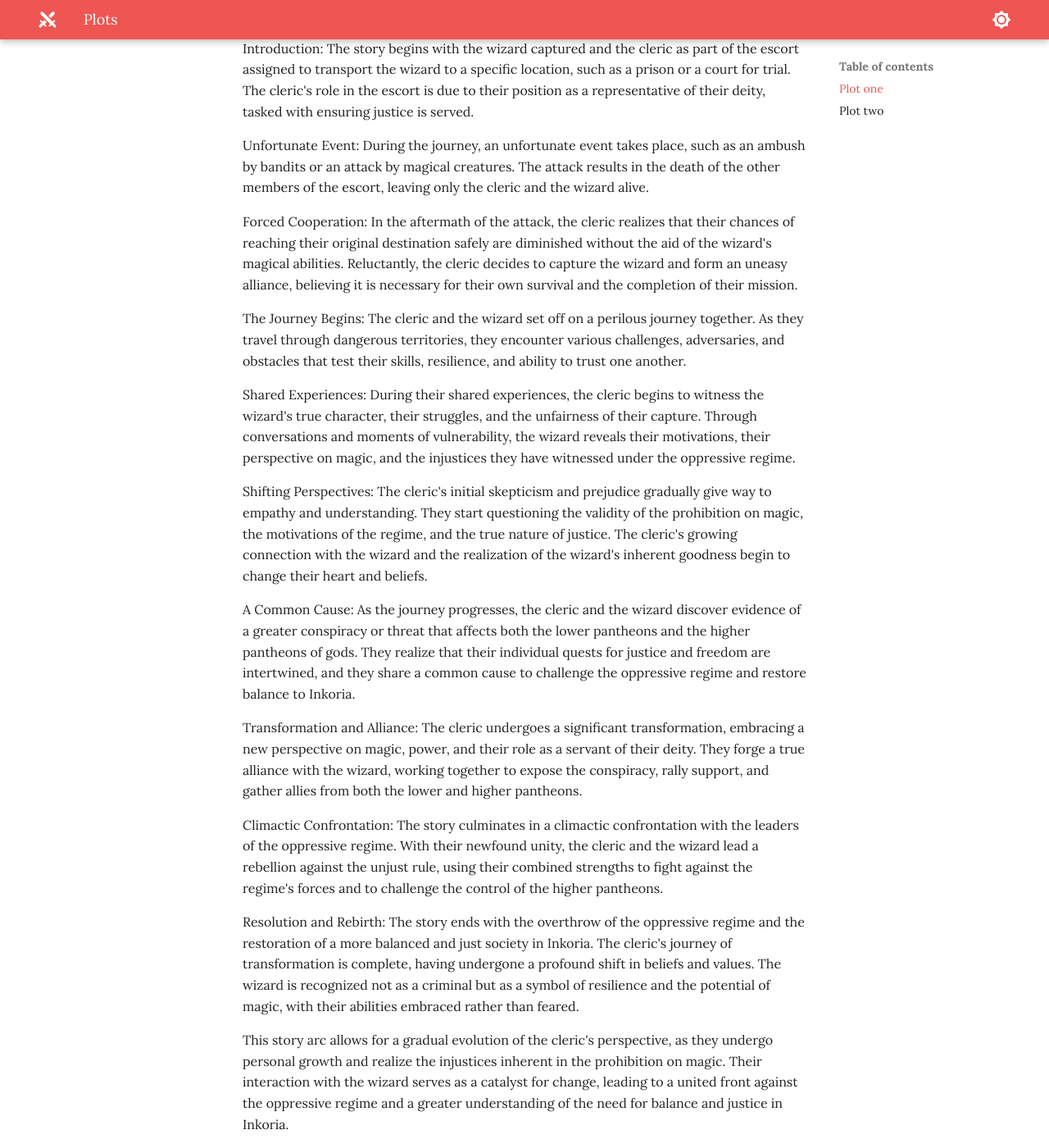
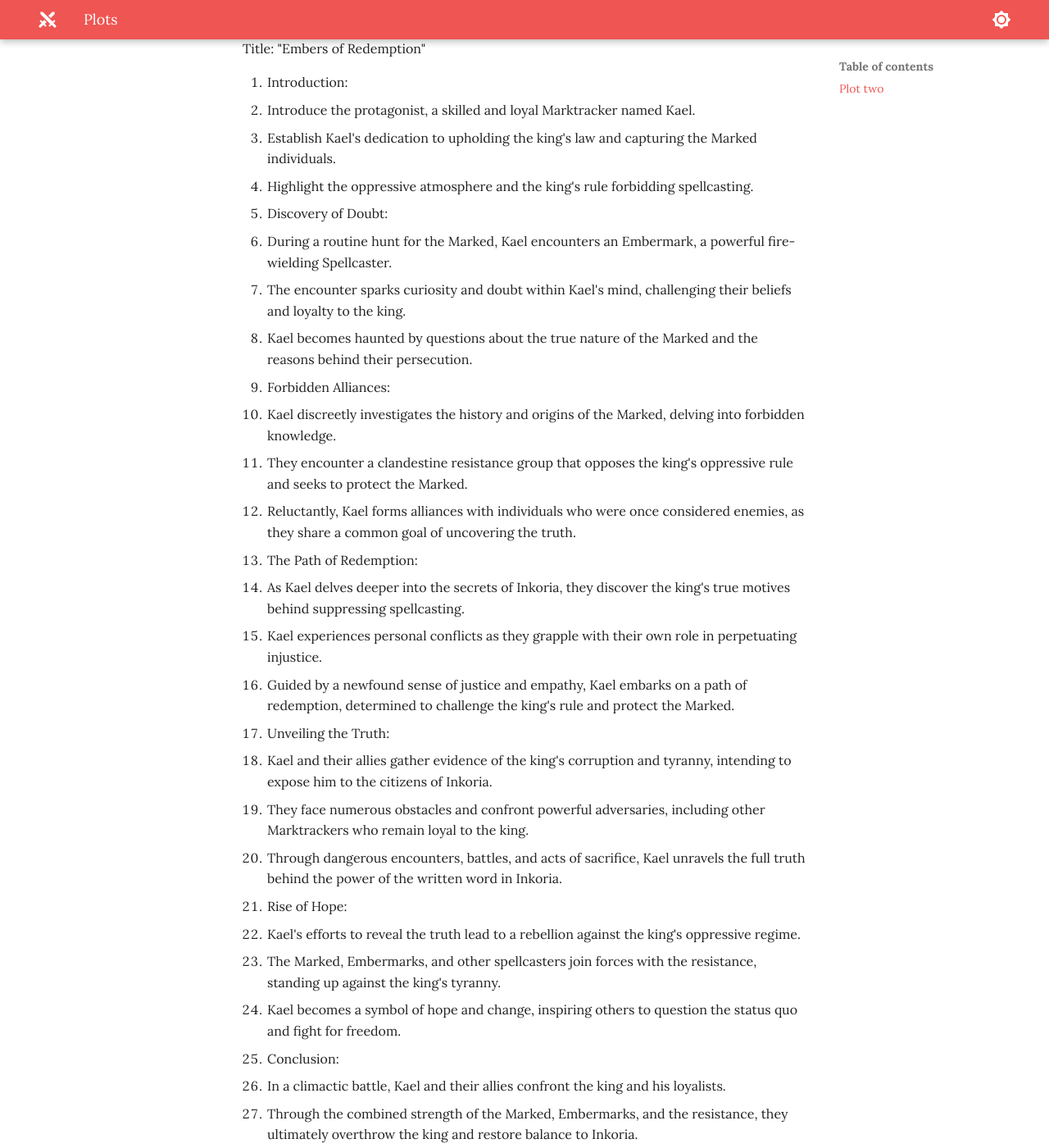
Before and after one commit to jonasmcferreira/adventures, an MkDocs documentation site: the page built from docs/inkoria/plots.md, in a window 1280 px wide and 1400 px high, scrolled down 331 px. Shown: the whole window at 82% size. Built offline with MkDocs 1.6.1 and Material for MkDocs 9.7.7, drawn with Linux system fonts in a browser that asks for light colours.

Commit message:
modified docs/inkoria/plots.md

```diff
--- a/docs/inkoria/plots.md
+++ b/docs/inkoria/plots.md
@@ -2,30 +2,6 @@
 
 - [Plot one](#plot-one)
 - [Plot two](#plot-two)
-
-## Plot one
-
-Introduction: The story begins with the wizard captured and the cleric as part of the escort assigned to transport the wizard to a specific location, such as a prison or a court for trial. The cleric's role in the escort is due to their position as a representative of their deity, tasked with ensuring justice is served.
-
-Unfortunate Event: During the journey, an unfortunate event takes place, such as an ambush by bandits or an attack by magical creatures. The attack results in the death of the other members of the escort, leaving only the cleric and the wizard alive.
-
-Forced Cooperation: In the aftermath of the attack, the cleric realizes that their chances of reaching their original destination safely are diminished without the aid of the wizard's magical abilities. Reluctantly, the cleric decides to capture the wizard and form an uneasy alliance, believing it is necessary for their own survival and the completion of their mission.
-
-The Journey Begins: The cleric and the wizard set off on a perilous journey together. As they travel through dangerous territories, they encounter various challenges, adversaries, and obstacles that test their skills, resilience, and ability to trust one another.
-
-Shared Experiences: During their shared experiences, the cleric begins to witness the wizard's true character, their struggles, and the unfairness of their capture. Through conversations and moments of vulnerability, the wizard reveals their motivations, their perspective on magic, and the injustices they have witnessed under the oppressive regime.
-
-Shifting Perspectives: The cleric's initial skepticism and prejudice gradually give way to empathy and understanding. They start questioning the validity of the prohibition on magic, the motivations of the regime, and the true nature of justice. The cleric's growing connection with the wizard and the realization of the wizard's inherent goodness begin to change their heart and beliefs.
-
-A Common Cause: As the journey progresses, the cleric and the wizard discover evidence of a greater conspiracy or threat that affects both the lower pantheons and the higher pantheons of gods. They realize that their individual quests for justice and freedom are intertwined, and they share a common cause to challenge the oppressive regime and restore balance to Inkoria.
-
-Transformation and Alliance: The cleric undergoes a significant transformation, embracing a new perspective on magic, power, and their role as a servant of their deity. They forge a true alliance with the wizard, working together to expose the conspiracy, rally support, and gather allies from both the lower and higher pantheons.
-
-Climactic Confrontation: The story culminates in a climactic confrontation with the leaders of the oppressive regime. With their newfound unity, the cleric and the wizard lead a rebellion against the unjust rule, using their combined strengths to fight against the regime's forces and to challenge the control of the higher pantheons.
-
-Resolution and Rebirth: The story ends with the overthrow of the oppressive regime and the restoration of a more balanced and just society in Inkoria. The cleric's journey of transformation is complete, having undergone a profound shift in beliefs and values. The wizard is recognized not as a criminal but as a symbol of resilience and the potential of magic, with their abilities embraced rather than feared.
-
-This story arc allows for a gradual evolution of the cleric's perspective, as they undergo personal growth and realize the injustices inherent in the prohibition on magic. Their interaction with the wizard serves as a catalyst for change, leading to a united front against the oppressive regime and a greater understanding of the need for balance and justice in Inkoria.
 
 ## Plot two
 
```
